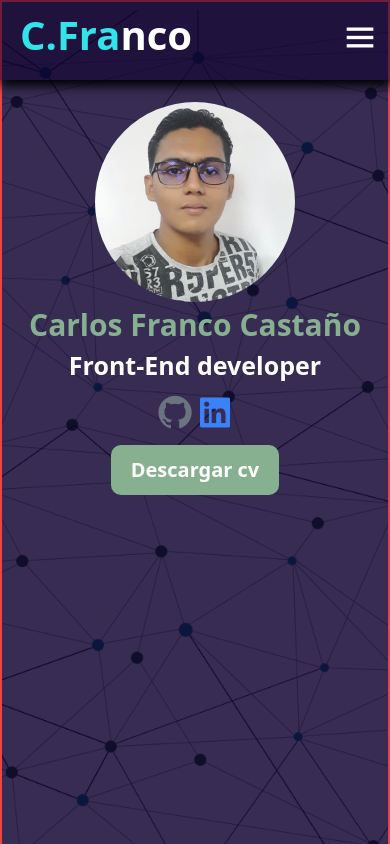
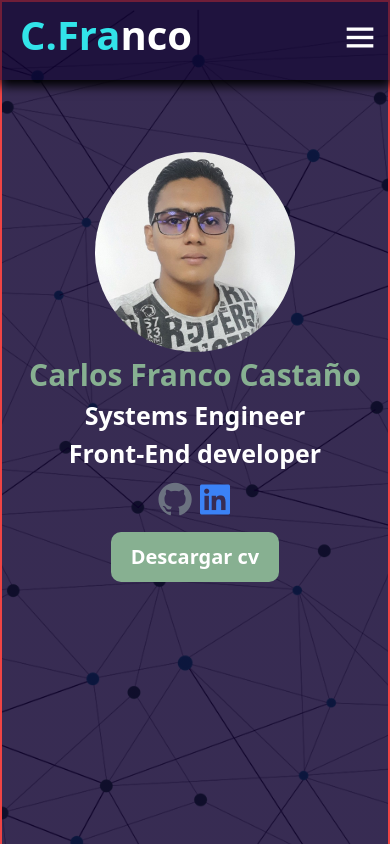
Before and after one commit to Carlosfranco17/portafolio, a React (Vite) app: page / in a window 390 px wide. Shown: the top 844 px of the page. Built offline with nearby package versions, Linux system fonts and the light colour scheme.

Commit message:
homeProfesionAgregada

```diff
--- a/src/component/home/Home.css
+++ b/src/component/home/Home.css
@@ -158,5 +158,10 @@ justify-content: center;
         width: 200px;
     }
 
+    .home{
+
+        padding-top: 150px;
+    }
+
 
 }
--- a/src/component/home/Home.jsx
+++ b/src/component/home/Home.jsx
@@ -20,6 +20,7 @@ const Home = () => {
 
         <div className="profile">
           <h1 className="name">Carlos Franco Castaño</h1>
+          <h2 className="work">Systems Engineer</h2>
           <h2 className="work">Front-End developer</h2>
 
 
```
